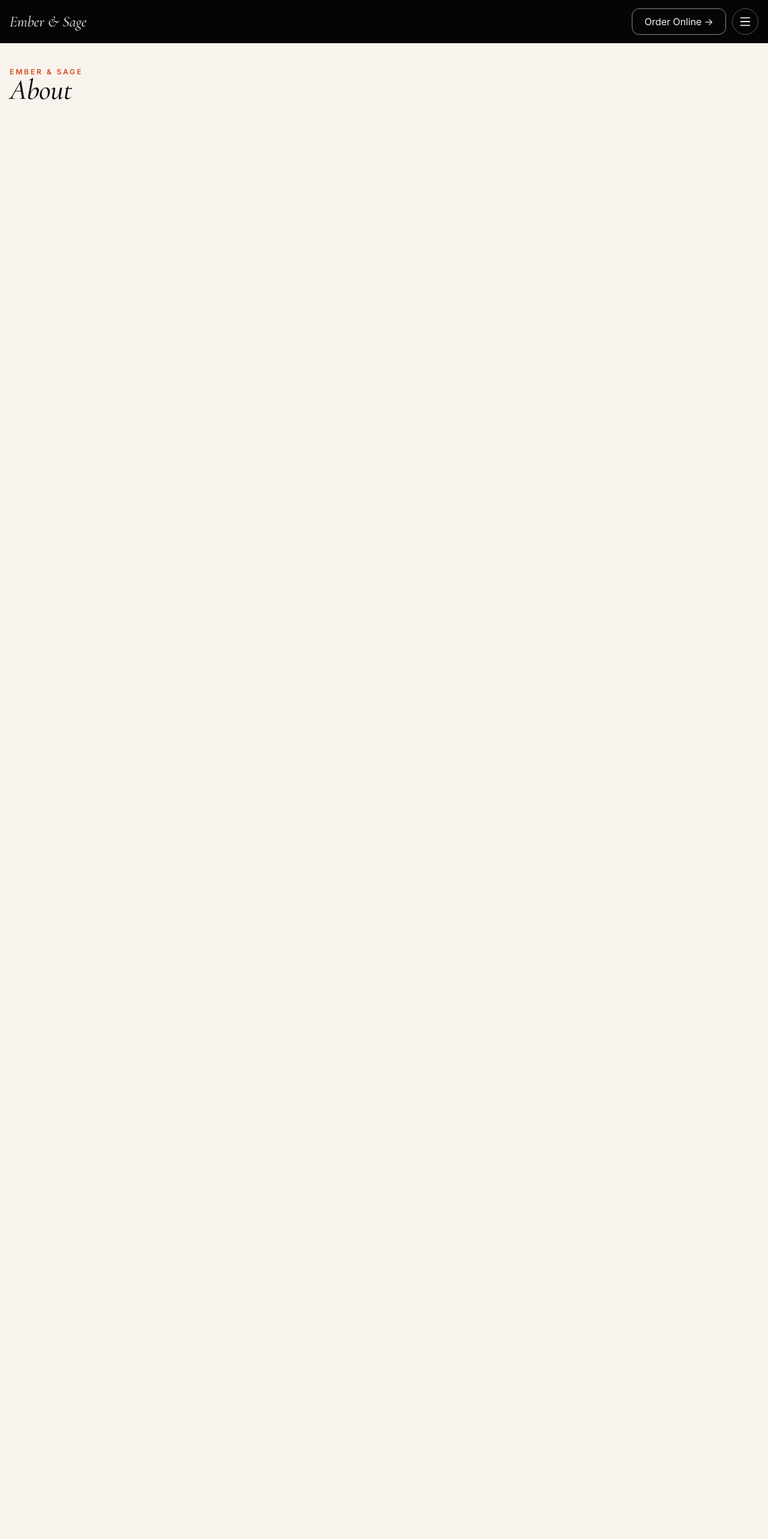
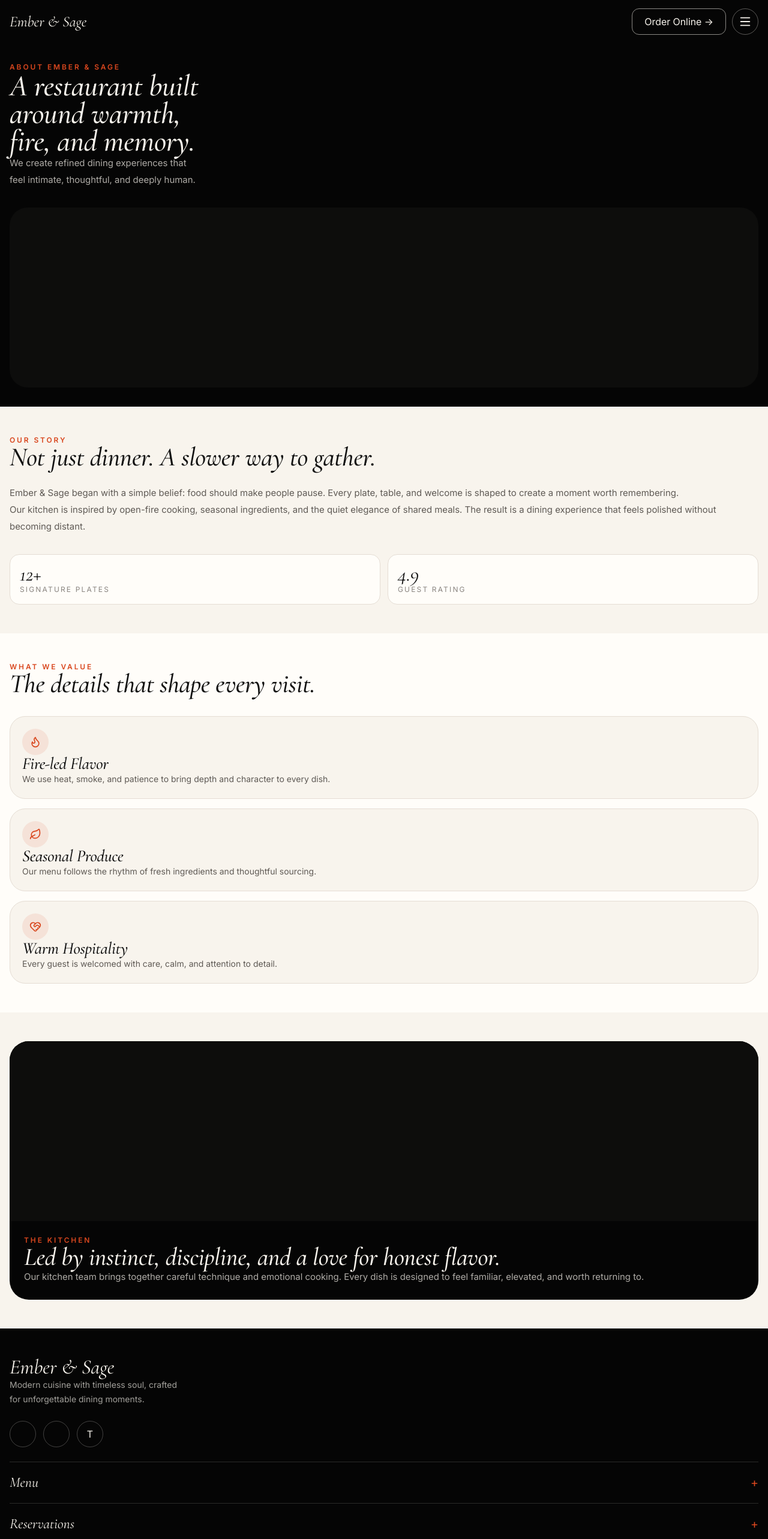
Before and after one commit to Davemafy/Ember-And-Sage, a React (Vite) app: page /about in a window 1280 px wide. Shown: the top 2566 px of the page at 60% size. Before the commit the page ends 872 px from the top, so only its background shows below. Built offline with nearby package versions, Linux system fonts and the light colour scheme.

Commit message:
Build about page

```diff
--- /dev/null
+++ b/src/components/sections/about/about-chef.tsx
@@ -0,0 +1,27 @@
+const AboutChef = () => {
+  return (
+    <section className="bg-warm-ivory px-4 py-12 text-text-primary">
+      <div className="overflow-hidden rounded-[32px] bg-near-black text-warm-ivory">
+        <div className="h-[300px] bg-soft-black" />
+
+        <div className="p-6">
+          <p className="text-xs font-semibold uppercase tracking-[0.24em] text-burnt-orange">
+            The Kitchen
+          </p>
+
+          <h2 className="mt-4 font-serif text-[42px] leading-[0.95] tracking-[-0.03em]">
+            Led by instinct, discipline, and a love for honest flavor.
+          </h2>
+
+          <p className="mt-5 text-[15px] leading-7 text-warm-ivory/70">
+            Our kitchen team brings together careful technique and emotional
+            cooking. Every dish is designed to feel familiar, elevated, and
+            worth returning to.
+          </p>
+        </div>
+      </div>
+    </section>
+  );
+};
+
+export default AboutChef;
--- /dev/null
+++ b/src/components/sections/about/about-hero.tsx
@@ -0,0 +1,22 @@
+  const AboutHero = () => {
+    return (
+      <section className="bg-near-black px-4 pb-8 pt-8 text-warm-ivory">
+        <p className="text-xs font-semibold uppercase tracking-[0.24em] text-burnt-orange">
+          About Ember &amp; Sage
+        </p>
+
+        <h1 className="mt-4 max-w-[340px] font-serif text-[50px] leading-[0.92] tracking-[-0.03em]">
+          A restaurant built around warmth, fire, and memory.
+        </h1>
+
+        <p className="mt-5 max-w-[320px] text-[15px] leading-7 text-warm-ivory/70">
+          We create refined dining experiences that feel intimate, thoughtful,
+          and deeply human.
+        </p>
+
+        <div className="mt-8 h-[300px] rounded-[30px] bg-soft-black" />
+      </section>
+    );
+  };
+
+  export default AboutHero;
--- /dev/null
+++ b/src/components/sections/about/about-story.tsx
@@ -0,0 +1,45 @@
+const AboutStory = () => {
+  return (
+    <section className="bg-warm-ivory px-4 py-12 text-text-primary">
+      <p className="text-xs font-semibold uppercase tracking-[0.24em] text-burnt-orange">
+        Our Story
+      </p>
+
+      <h2 className="mt-4 font-serif text-[44px] leading-[0.95] tracking-[-0.03em]">
+        Not just dinner. A slower way to gather.
+      </h2>
+
+      <div className="mt-6 space-y-5 text-[15px] leading-7 text-text-secondary">
+        <p>
+          Ember &amp; Sage began with a simple belief: food should make people
+          pause. Every plate, table, and welcome is shaped to create a moment
+          worth remembering.
+        </p>
+
+        <p>
+          Our kitchen is inspired by open-fire cooking, seasonal ingredients,
+          and the quiet elegance of shared meals. The result is a dining
+          experience that feels polished without becoming distant.
+        </p>
+      </div>
+
+      <div className="mt-8 grid grid-cols-2 gap-3">
+        <div className="rounded-2xl border border-border-light bg-cream-surface p-4">
+          <p className="font-serif text-[34px] leading-none">12+</p>
+          <p className="mt-2 text-xs uppercase tracking-[0.18em] text-text-muted">
+            Signature Plates
+          </p>
+        </div>
+
+        <div className="rounded-2xl border border-border-light bg-cream-surface p-4">
+          <p className="font-serif text-[34px] leading-none">4.9</p>
+          <p className="mt-2 text-xs uppercase tracking-[0.18em] text-text-muted">
+            Guest Rating
+          </p>
+        </div>
+      </div>
+    </section>
+  );
+};
+
+export default AboutStory;
--- /dev/null
+++ b/src/components/sections/about/about-values.tsx
@@ -0,0 +1,60 @@
+import { Flame, HeartHandshake, Leaf } from "lucide-react";
+
+const values = [
+  {
+    icon: Flame,
+    title: "Fire-led Flavor",
+    text: "We use heat, smoke, and patience to bring depth and character to every dish.",
+  },
+  {
+    icon: Leaf,
+    title: "Seasonal Produce",
+    text: "Our menu follows the rhythm of fresh ingredients and thoughtful sourcing.",
+  },
+  {
+    icon: HeartHandshake,
+    title: "Warm Hospitality",
+    text: "Every guest is welcomed with care, calm, and attention to detail.",
+  },
+];
+
+const AboutValues = () => {
+  return (
+    <section className="bg-cream-surface px-4 py-12 text-text-primary">
+      <p className="text-xs font-semibold uppercase tracking-[0.24em] text-burnt-orange">
+        What We Value
+      </p>
+
+      <h2 className="mt-4 font-serif text-[44px] leading-[0.95] tracking-[-0.03em]">
+        The details that shape every visit.
+      </h2>
+
+      <div className="mt-8 space-y-4">
+        {values.map((value) => {
+          const Icon = value.icon;
+
+          return (
+            <article
+              key={value.title}
+              className="rounded-[26px] border border-border-light bg-warm-ivory p-5"
+            >
+              <div className="grid h-11 w-11 place-items-center rounded-full bg-burnt-orange/10 text-burnt-orange">
+                <Icon size={20} />
+              </div>
+
+              <h3 className="mt-5 font-serif text-[28px] leading-none">
+                {value.title}
+              </h3>
+
+              <p className="mt-3 text-sm leading-6 text-text-secondary">
+                {value.text}
+              </p>
+            </article>
+          );
+        })}
+      </div>
+    </section>
+  );
+};
+
+export default AboutValues;
--- a/src/pages/about.tsx
+++ b/src/pages/about.tsx
@@ -1,14 +1,21 @@
+import Footer from "../components/layout/footer";
+import AboutChef from "../components/sections/about/about-chef";
+import AboutHero from "../components/sections/about/about-hero";
+import AboutStory from "../components/sections/about/about-story";
+import AboutValues from "../components/sections/about/about-values";
+
 const About = () => {
   return (
-    <main className="min-h-screen bg-warm-ivory px-4 py-10 text-text-primary">
-      <p className="text-xs font-semibold uppercase tracking-[0.24em] text-burnt-orange">
-        Ember &amp; Sage
-      </p>
+    <>
+      <main className="bg-warm-ivory text-text-primary">
+        <AboutHero />
+        <AboutStory />
+        <AboutValues />
+        <AboutChef />
+      </main>
 
-      <h1 className="mt-4 font-serif text-[48px] leading-[0.95] tracking-[-0.03em]">
-        About
-      </h1>
-    </main>
+      <Footer />
+    </>
   );
 };
 
```
